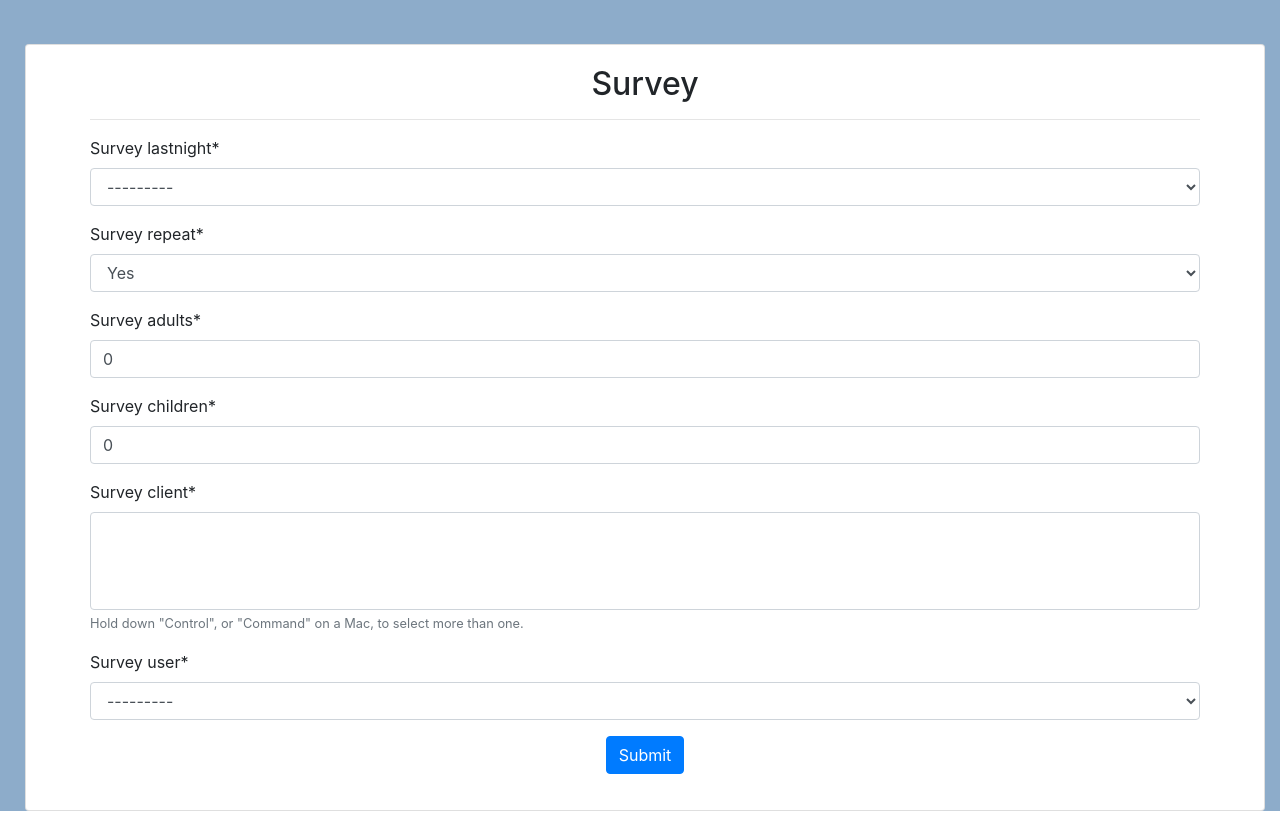
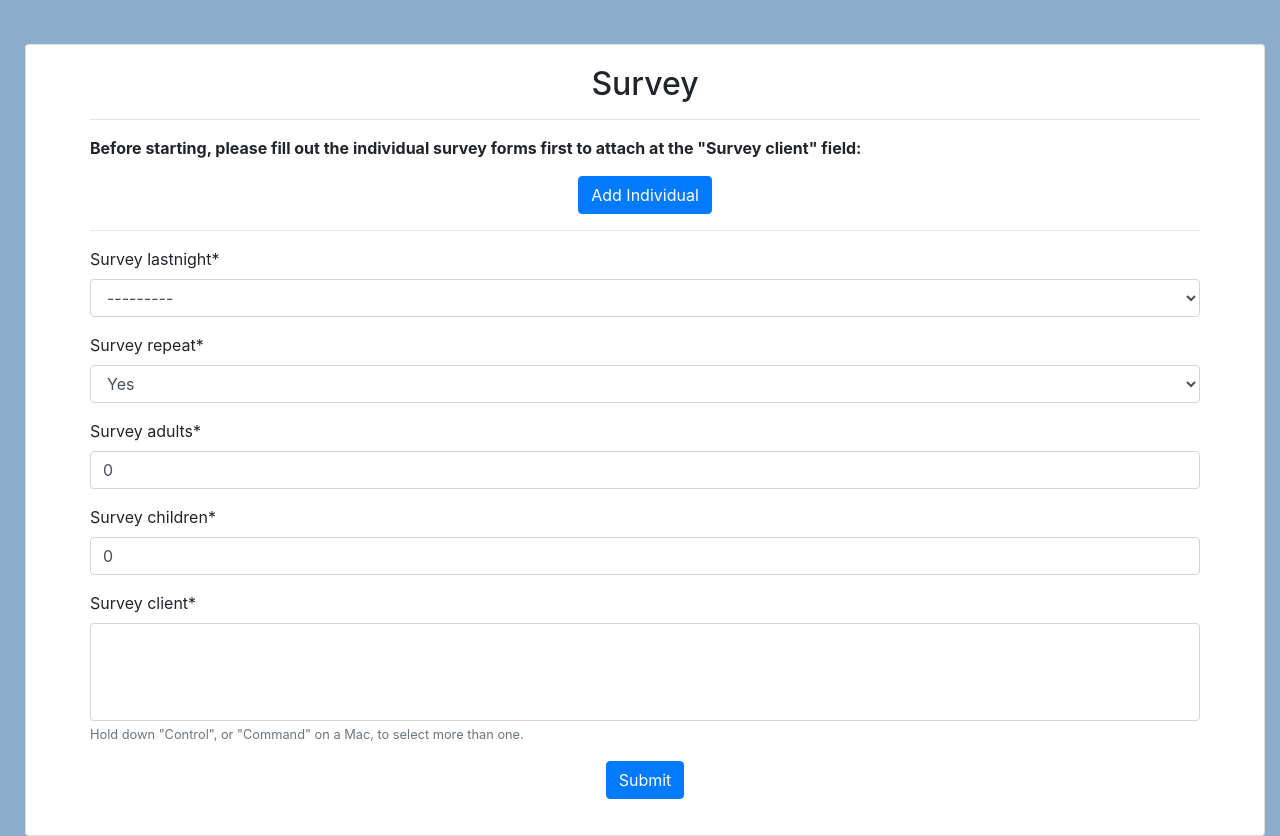
Before and after one commit to Kopetzki/PIT_APP, a Django app: page /survey_new/ in a window 1280 px wide. Shown: the part 56-892 px from the top of the page. Before the commit the page ends 867 px from the top, so only its background shows below. Run offline with Django 3.2, Linux system fonts and the light colour scheme; the visitor is signed in with stand-in values (Sample User, id 1); data comes from the database, SQL or seed files in the repository; data that the repository does not hold is empty; some libraries are stand-ins or nearby versions.

Commit message:
Survey and individual updated so is dynamically connected with user, pulled master changes

```diff
--- a/survey/forms.py
+++ b/survey/forms.py
@@ -36,7 +36,7 @@ class Survey_Individual_Form(forms.ModelForm):
 
     class Meta:
         model = Survey_Individual
-        exclude = ('client_survey_over18',)
+        exclude = ('client_survey_over18', 's_obs_user') # fields to be filled in on the backend of form
         """
         fields = ('client_survey_initials', 'client_survey_relationship', 'client_survey_hhconfirm', 'client_survey_nonhhlastnight',
                   'client_survey_age_exact', 'client_survey_age_grouped', 'client_survey_ethnicity', 'client_survey_race',
@@ -75,5 +75,11 @@ class Survey_Individual_Extra_Form(forms.ModelForm):
 class Survey_Form(forms.ModelForm):
     class Meta:
         model = Survey
+        exclude = ('survey_user',) # fields to be filled in on the backend of form
         fields = ('survey_lastnight', 'survey_repeat', 'survey_adults', 'survey_children',
                   'survey_client', 'survey_user')
+
+        def __init__(self, survey_user, *args, **kwargs):
+            super(Survey_Form, self).__init__(*args, **kwargs)
+            # Filter the Survey_Form objects (the individuals getting surveyed) to only query the current logged in user
+            self.fields['survey_client'].queryset = Survey_Form.objects.filter(s_obs_user=survey_user)
--- a/survey/models.py
+++ b/survey/models.py
@@ -200,7 +200,7 @@ class Observation_Individual(models.Model):
     client_information = models.CharField(max_length=200, help_text="Other information or identifying characteristics")
     # Information for data parsing
     #client_observation_time = models.DateTimeField(default=timezone.now)
-    c_obs_user = models.ForeignKey(User,  default =0, on_delete=models.CASCADE)
+    c_obs_user = models.ForeignKey(User, default =0, on_delete=models.CASCADE)
 
     def calc_race(self):
         if len(self.client_race.all()) > 1:
@@ -291,6 +291,8 @@ class Survey_Individual(models.Model):
     client_survey_timeshomeless_number = models.IntegerField(help_text="Enter number of days/weeks/months/Years:", null=True)
     #following field only completed if individual older than 18
     client_survey_over18 = models.OneToOneField(Survey_IndividualExtra, on_delete=models.CASCADE, help_text="The next set of questions asks about sensitive topics. You don’t have to answer any question that you don’t\nwant to however your answers will be combined with the answers of other people who take the survey and\nused to help provide better programs and services to homeless people.", null=True)
+    # To link the user
+    s_obs_user = models.ForeignKey(User, default =0, on_delete=models.CASCADE)
 
     def __str__(self):
         return "ID: {} - Initials: {} - Age: {}".format(self.pk, self.client_survey_initials, self.client_survey_age_exact)
@@ -298,6 +300,10 @@ class Survey_Individual(models.Model):
     # for query display results
     def race_list(self):
         return ', '.join([ind.get_race_display() for ind in self.client_survey_race.all()])
+
+    # client information
+    def get_client(self):
+        return "Client ID: {} - Initials: {} - Age: {}".format(self.pk, self.client_survey_initials, self.client_survey_age_exact)
 
 
 class Survey(models.Model):
@@ -317,6 +323,10 @@ class Survey(models.Model):
     def __str__(self):
         return "ID: {} - Number in Household: {} - User: {}".format(self.pk, self.survey_householdnum, self.survey_user)
 
+    # for query display results
+    def clients_list(self):
+        return ', '.join([ind.get_client() for ind in self.survey_client.all()])
+
 
 class SurveyCase(models.Model):
     survey_or_obs = models.IntegerField(choices=((0, 'No'), (1, 'Yes')), default=1, null=False)
--- a/survey/templates/survey/survey_detail.html
+++ b/survey/templates/survey/survey_detail.html
@@ -21,7 +21,7 @@
                     <p><b>Survey Children:</b> {{ survey.survey_children|linebreaksbr }}</p>
                     <p><b>Survey Household Num:</b> {{ survey.survey_householdnum|linebreaksbr }}</p>
                     <p><b>Survey Client:</b> {{ survey.survey_client|linebreaksbr }}</p>
-                    <p><b>Survey User:</b> {{ survey.survey_user|linebreaksbr }}</p>
+                    <p><b>Survey Client(s):</b> {{ client_nameList|linebreaksbr }}</p>
 
                 </div>
 
--- a/survey/templates/survey/survey_form.html
+++ b/survey/templates/survey/survey_form.html
@@ -14,6 +14,15 @@
             <h2 style="text-align: center">Survey</h2>
 
                 <div class="container">
+                    <hr>
+
+                    <div>
+                        <p><b>Before starting, please fill out the individual survey forms first to attach at the "Survey client" field:</b></p>
+                        <div class="d-flex justify-content-center">
+                            <a href="/survey_new_ind" class="btn btn-primary" role="button">Add Individual</a>
+                        </div>
+                    </div>
+
                     <hr>
 
                     <form method="POST" class="post-form">
--- a/survey/views.py
+++ b/survey/views.py
@@ -154,6 +154,11 @@ def survey_ind_detail(request, pk):
 
     return render(request, 'survey/survey_ind_detail.html', data)
 
+
+# ===================================================================
+# Survey Extra
+# Extends off the Individual survey above
+# ===================================================================
 def survey_ind_extra_detail(request, pk1 ,pk2):
     survey1 = get_object_or_404(Survey_Individual, pk=pk1)
     survey2 = get_object_or_404(Survey_IndividualExtra, pk=pk2)
@@ -190,9 +195,9 @@ def survey_ind_extra_detail(request, pk1 ,pk2):
 
     return render(request, 'survey/survey_ind_extra_detail.html', surveys)
 
+
 # ===================================================================
-# Survey Extra
-# Extends off the Individual survey above
+# Survey Individual
 # ===================================================================
 @login_required
 def survey_individual(request):
@@ -219,6 +224,9 @@ def survey_individual(request):
                 # assign the extra information to "client_survey_over18" variable
                 surv.client_survey_over18 = surv_extra
 
+                # Assign the user object to the survey
+                surv.s_obs_user = request.user
+
                 # now save the completed form
                 surv.save()
                 form.save_m2m() # for many to many fields, must save when commit=False is invoked
@@ -228,8 +236,15 @@ def survey_individual(request):
         # client is younger than 18
         else:
             if form.is_valid():
-                surv = form.save()  # Can add commit=False and save alter if need to add time/author/etc.
-                form.save_m2m()
+                # delay saving the individual form
+                surv = form.save(commit=False)
+
+                # Assign the user object to the survey
+                surv.s_obs_user = request.user
+
+                # now save the completed form
+                surv.save()
+                form.save_m2m()  # for many to many fields, must save when commit=False is invoked
 
                 return redirect('survey_ind_detail', pk=surv.pk)
 
@@ -251,7 +266,14 @@ def survey_individual(request):
 @login_required
 def survey_detail(request, pk):
     survey = get_object_or_404(Survey, pk=pk)
-    return render(request, 'survey/survey_detail.html', {'survey': survey})
+    # Need to get the client information to display on the front end
+
+    # access the survey's client names
+    client_nameList = survey.clients_list()
+
+    print("client_nameList", client_nameList)
+
+    return render(request, 'survey/survey_detail.html', ({'survey': survey, 'client_nameList':client_nameList}))
 
 # convert here
 @login_required
@@ -259,9 +281,21 @@ def survey_new(request):
     if request.method == "POST":
         form = Survey_Form(request.POST)
         if form.is_valid():
-            surv = form.save()  # Can add commit=False and save alter if need to add time/author/etc.
+            # delay saving the individual form
+            surv = form.save(commit=False)
 
-            return redirect('survey_detail', pk=surv.pk)
+            # Assign the user object to the survey
+            surv.survey_user = request.user
+
+            # now save the completed form
+            surv.save()
+            form.save_m2m()  # for many to many fields, must save when commit=False is invoked
+
+            # Get the name(s) of surveyed client(s) to display on detail rendering
+            #listClients = surv.survey_client
+            #print("listClients", listClients)
+
+            return redirect('survey_detail', pk=surv.pk, )
     else:
         # default w/o POST request: render the forms
         form = Survey_Form()
```
Also changed, not shown: survey/templates/done.html (deleted, +0 -23 lines), survey/templates/form_wizard/form_temp.html (deleted, +0 -45 lines).
